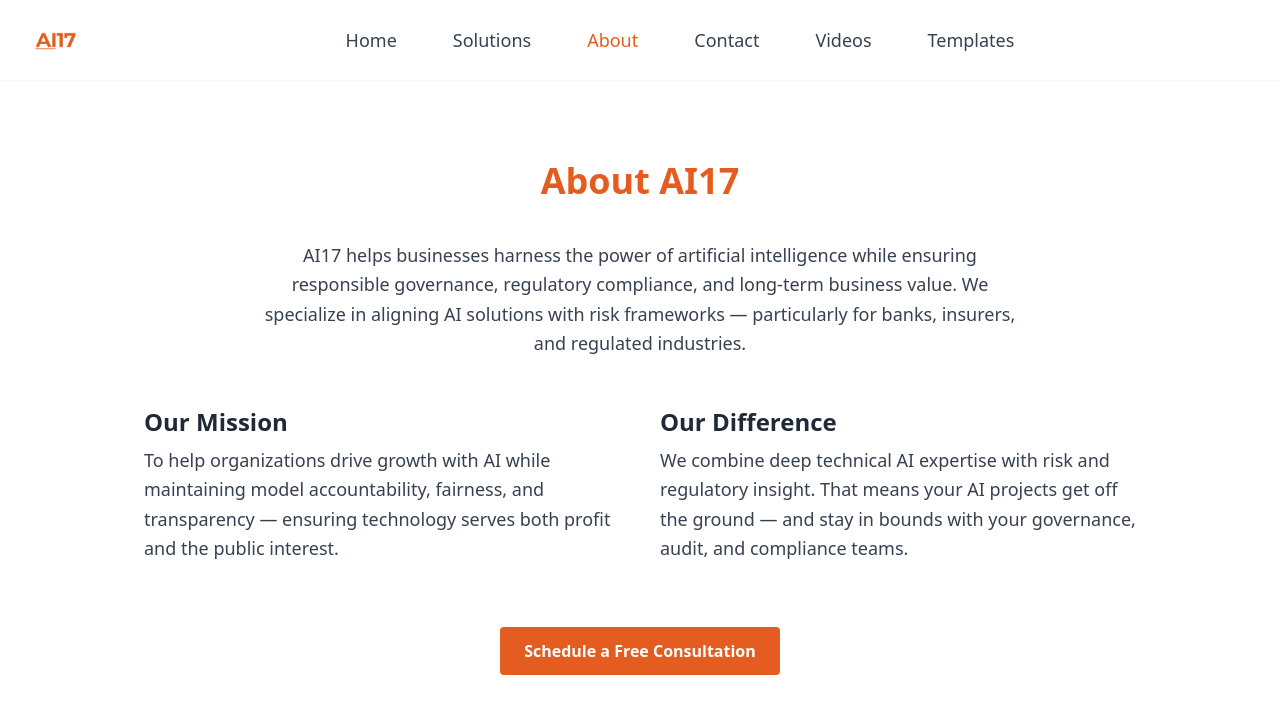
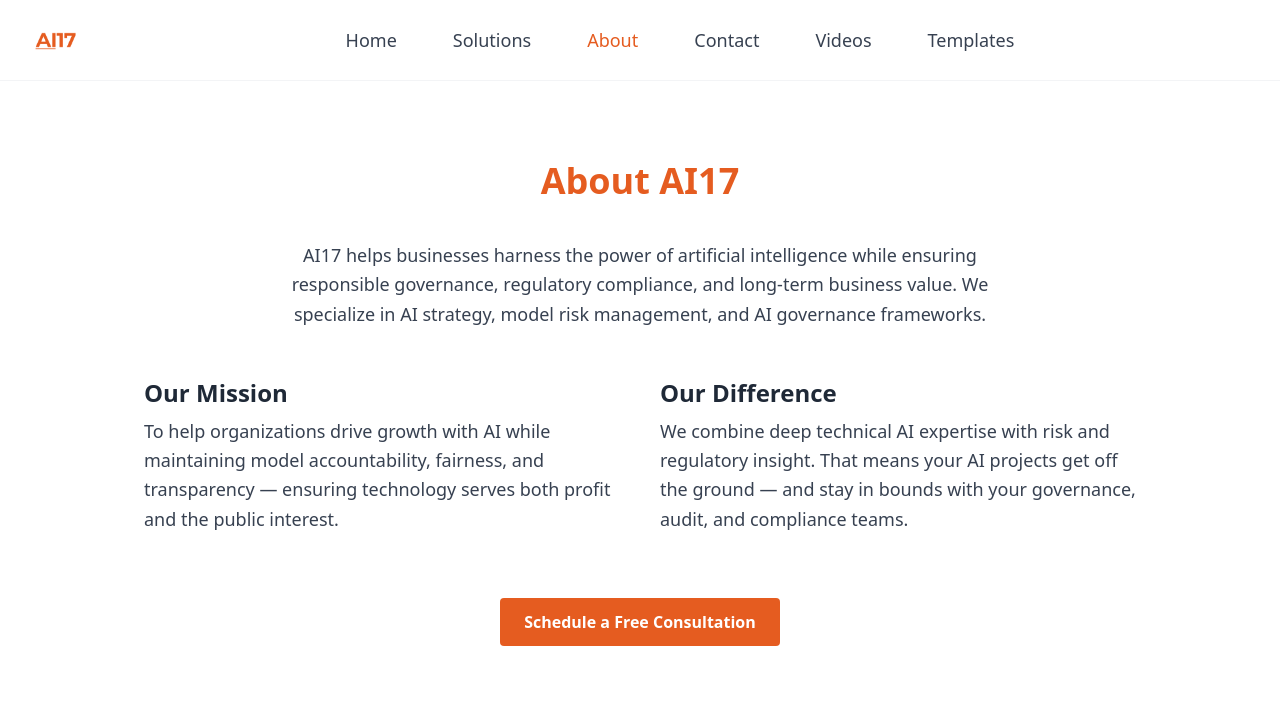
Before and after one commit to kettleson1/ai17-website, a React (Vite) app: page /about in a window 1280 px wide. Shown: the top 714 px of the page. Built offline with nearby package versions, Linux system fonts and the light colour scheme.

Commit message:
remove banking

```diff
--- a/src/pages/About.jsx
+++ b/src/pages/About.jsx
@@ -8,8 +8,7 @@ const About = () => {
       <p className="text-lg text-gray-700 text-center max-w-3xl mx-auto leading-relaxed mb-12">
         AI17 helps businesses harness the power of artificial intelligence while ensuring
         responsible governance, regulatory compliance, and long-term business value.
-        We specialize in aligning AI solutions with risk frameworks — particularly for
-        banks, insurers, and regulated industries.
+        We specialize in AI strategy, model risk management, and AI governance frameworks.
       </p>
 
       <div className="grid grid-cols-1 md:grid-cols-2 gap-10 mb-16">
```
